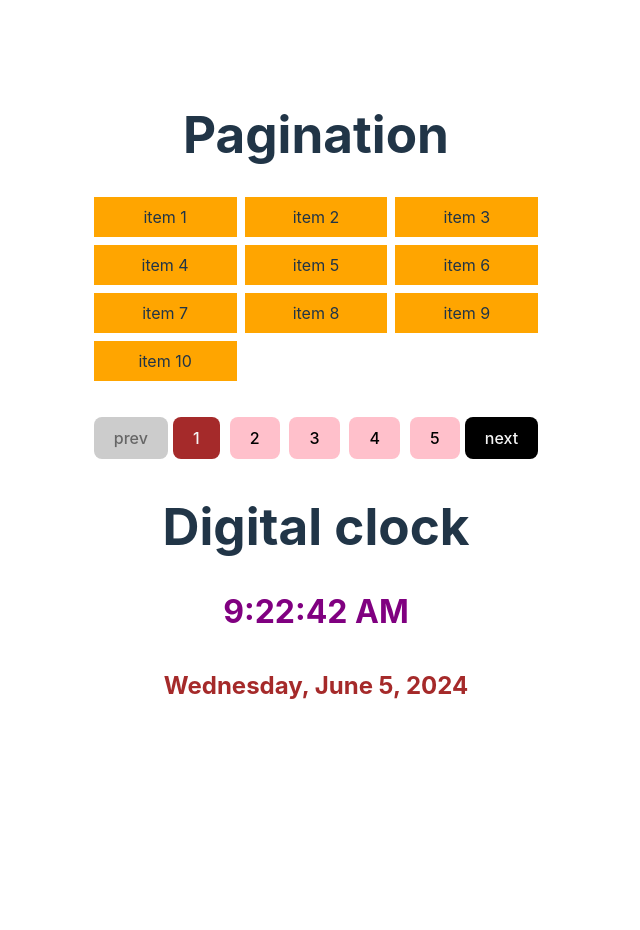
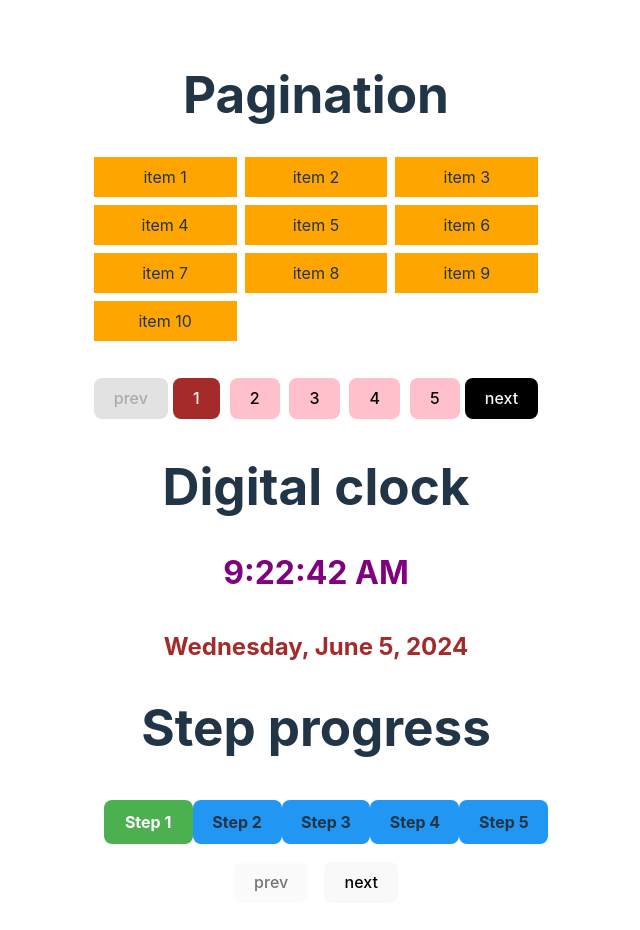
Before and after one commit to partharoyy/react-machine-coding-practice, a React (Vite) app: page / in a window 1280 px wide. Shown: the top 930 px of the page, without its empty margins (324-964 px from the left). Before the commit the page ends 800 px from the top, so only its background shows below. Built offline with nearby package versions, Linux system fonts and the light colour scheme.

Commit message:
Added step-progress

```diff
--- a/src/App.jsx
+++ b/src/App.jsx
@@ -1,12 +1,14 @@
 import './App.css';
 import DigitalClock from './topics/digitalclock';
 import Pagination from './topics/pagination/pagination';
+import StepProgress from './topics/step-progress';
 
 function App() {
   return (
     <>
       <Pagination />
       <DigitalClock />
+      <StepProgress />
     </>
   );
 }
--- /dev/null
+++ b/src/topics/step-progress/index.css
@@ -0,0 +1,36 @@
+.steps-container {
+  display: flex;
+  margin-bottom: 1rem;
+  justify-content: space-between;
+  width: 100%;
+  align-items: center;
+  margin: auto;
+  border-radius: 8px;
+  padding: 10px;
+  margin-top: 20px;
+}
+
+.step {
+  flex-grow: 1;
+  display: flex;
+  align-items: center;
+  justify-content: center;
+  font-weight: bold;
+  background-color: #2196f3;
+  padding: 10px;
+  border-radius: 8px;
+}
+.step.active {
+  background-color: #4caf50;
+  color: #ffffff;
+}
+
+.btn {
+  margin: 0.5rem;
+}
+
+button:disabled {
+  color: #000;
+  opacity: 0.55;
+  cursor: not-allowed;
+}
--- /dev/null
+++ b/src/topics/step-progress/index.jsx
@@ -0,0 +1,44 @@
+import { useState } from 'react';
+import './index.css';
+
+function StepProgress() {
+  const [activeStep, setActiveStep] = useState(0);
+  const steps = Array.from({ length: 5 }, (_, i) => `Step ${i + 1}`);
+
+  const handlePrev = () => {
+    setActiveStep((prev) => Math.max(prev - 1, 0));
+  };
+
+  const handleNext = () => {
+    setActiveStep((prev) => Math.min(prev + 1, steps.length - 1));
+  };
+
+  const calculateCurrentStepWidth = () => {
+    return `${(100 / steps.length - 1) * activeStep}%`;
+  };
+
+  return (
+    <div className='main-container'>
+      <h1>Step progress </h1>
+      <div className='steps-container'>
+        {steps.map((step, i) => (
+          <div
+            key={i}
+            style={{ width: calculateCurrentStepWidth() }}
+            className={`step ${i <= activeStep ? 'active' : ''}`}
+          >
+            {step}
+          </div>
+        ))}
+      </div>
+      <button onClick={handlePrev} disabled={activeStep === 0} className={`btn`}>
+        prev
+      </button>
+      <button onClick={handleNext} disabled={activeStep === steps.length - 1} className={`btn`}>
+        next
+      </button>
+    </div>
+  );
+}
+
+export default StepProgress;
```
